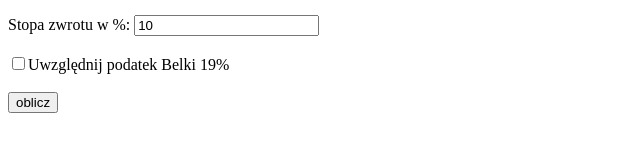
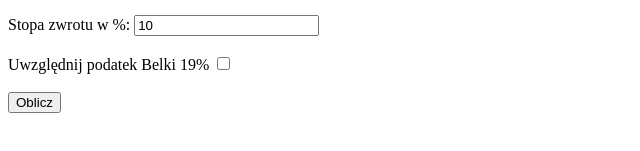
Before and after one commit to wiemka/kalkulator_odsetek, a plain HTML site: page index.html in a window 1280 px wide. Shown: the part 167-318 px from the top of the page, 0-640 px from the left. Drawn offline with Linux system fonts and the light colour scheme.

Commit message:
poprawienie formularza z Wojtkiem

```diff
--- a/index.html
+++ b/index.html
@@ -17,7 +17,7 @@
         <select id="okres_kapitalizacji">
         <option value="12">Miesięcznie</option>
         <option value="4">Kwartalnie</option>
-        <option value="1" selected="selected">Rocznie</option>
+        <option value="1" selected>Rocznie</option>
         </select><br><br>
 
         <label for="ilosc_lat">Ilość lat:</label>
@@ -26,9 +26,10 @@
         <label for="oprocentowanie">Stopa zwrotu w %:</label>
         <input id="oprocentowanie" type="number" value="10" min="0"><br><br>
 
-        <label><input type="checkbox" id="podatek" value="">Uwzględnij podatek Belki 19%</label><br><br>
+        <label for="podatek">Uwzględnij podatek Belki 19%</label>
+        <input type="checkbox" id="podatek" value=""><br><br>
 
-        <input type="submit" value="oblicz" id="Oblicz">
+        <button type="button" onclick="oblicz();">Oblicz</button>
     </form>
     <p id="wynik"></p>
     <script src="js/kalkulator.js"></script>
```
